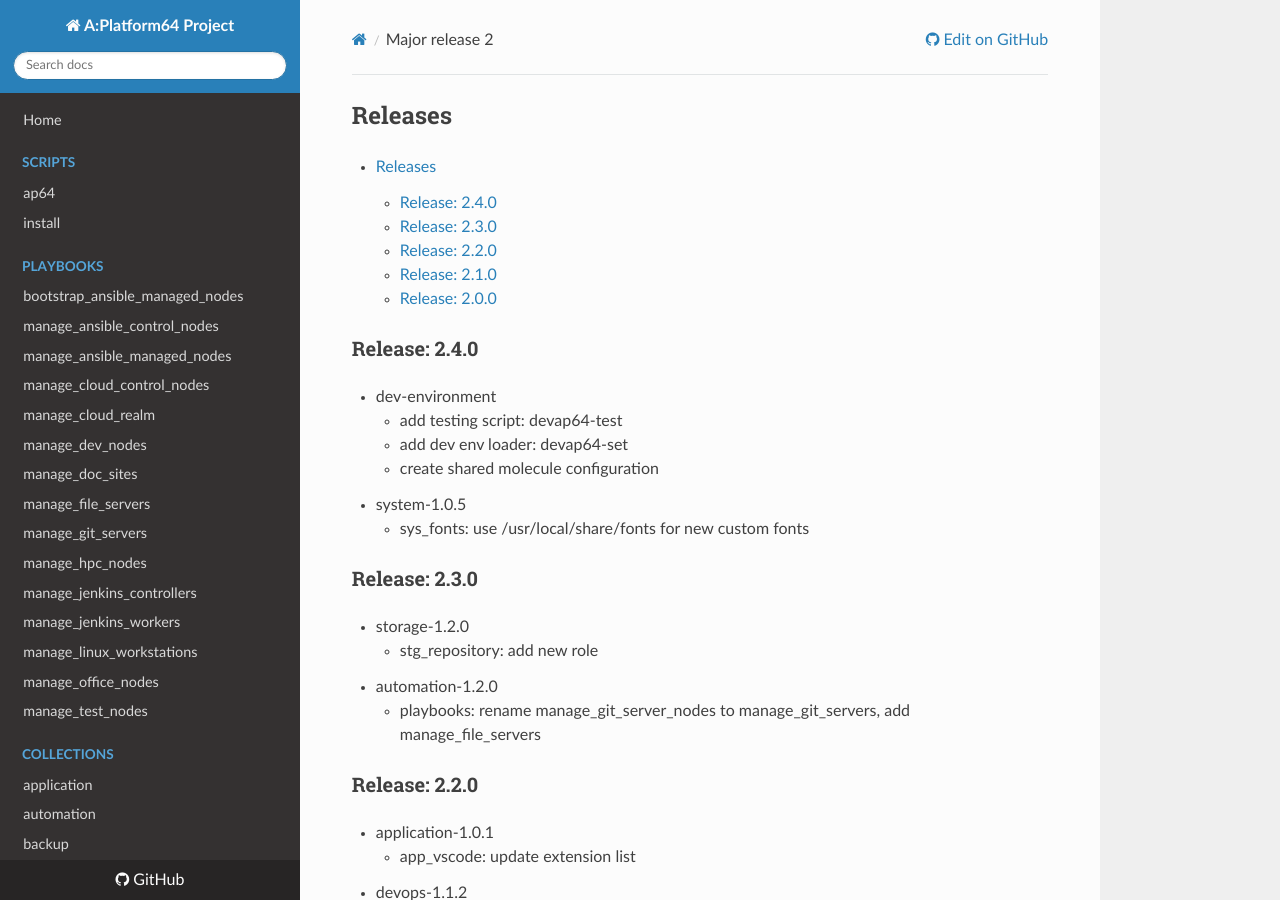
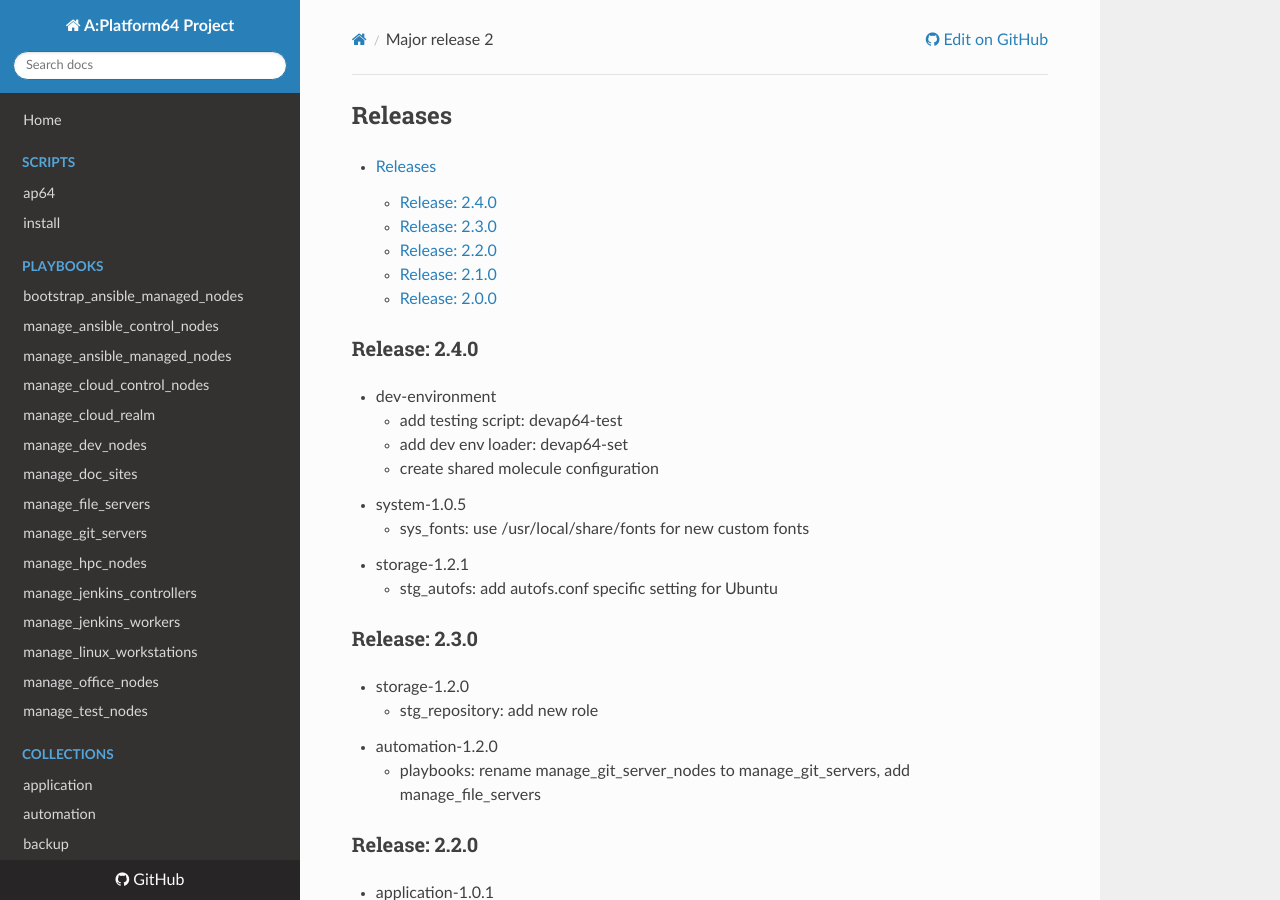
Before and after one commit to aplatform64/aplatform64, an MkDocs documentation site: the page built from docs/changelog/major-release-2.md, in a window 1280 px wide and 900 px high. Built offline with MkDocs 1.6.1, drawn with Linux system fonts in a browser that asks for light colours.

Commit message:
doc: update version

```diff
--- a/docs/changelog/major-release-2.md
+++ b/docs/changelog/major-release-2.md
@@ -15,6 +15,8 @@
   - create shared molecule configuration
 - system-1.0.5
   - sys_fonts: use /usr/local/share/fonts for new custom fonts
+- storage-1.2.1
+  - stg_autofs: add autofs.conf specific setting for Ubuntu
 
 ## Release: 2.3.0
 
```
Also changed, not shown: 1 other file.
